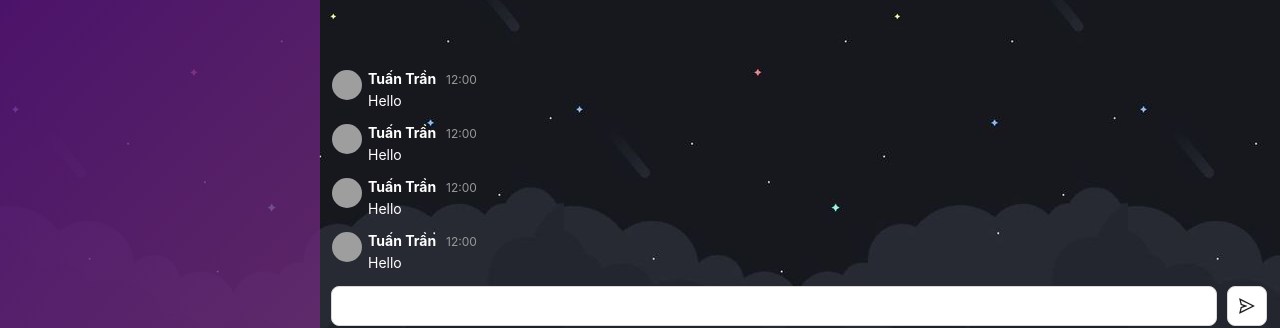
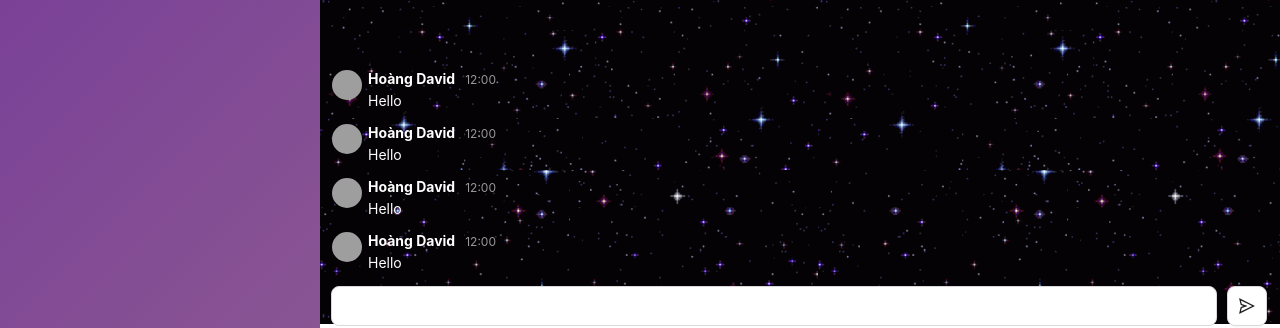
Before and after one commit to Kaicity/chat-app, a React (Vite) app: page / in a window 1280 px wide. Shown: the part 460-788 px from the top of the page. Built offline with nearby package versions, Linux system fonts and the light colour scheme; no server answers; the database is empty; sample sign-in values are in the browser's storage; grey boxes are pictures that could not be loaded.

Commit message:
complete addroomlist

```diff
--- a/src/App.jsx
+++ b/src/App.jsx
@@ -3,15 +3,20 @@ import Login from "./components/Login";
 import { Routes, Route, BrowserRouter } from "react-router-dom";
 import ChatRoom from "./components/ChatRoom";
 import AuthProvider from "./Context/AuthProvider";
+import AppProvider from "./Context/AppProvider";
+import AddRoom from "./components/Modals/AddRoom";
 
 function App() {
   return (
     <BrowserRouter>
       <AuthProvider>
-        <Routes>
-          <Route path="/login" element={<Login />} />
-          <Route path="/" element={<ChatRoom />} />
-        </Routes>
+        <AppProvider>
+          <Routes>
+            <Route path="/login" element={<Login />} />
+            <Route path="/" element={<ChatRoom />} />
+          </Routes>
+          <AddRoom />
+        </AppProvider>
       </AuthProvider>
     </BrowserRouter>
   );
--- /dev/null
+++ b/src/Context/AppProvider.jsx
@@ -0,0 +1,33 @@
+import React, { createContext, useMemo, useContext, useState } from "react";
+import { useNavigate } from "react-router-dom";
+import { Spin } from "antd";
+import { AuthContext } from "./AuthProvider";
+import UseFirestore from "../hooks/UseFirestore";
+
+export const AppContext = createContext();
+
+export default function AppProvider({ children }) {
+  const user = useContext(AuthContext);
+  const { uid } = user;
+
+  //using modal every component can using everywhere
+  const [isAddRoomVisible, setIsAddRoomVisible] = useState(false);
+
+  const roomsCondition = useMemo(() => {
+    return {
+      fieldName: "members",
+      operator: "array-contains",
+      compareValue: uid,
+    };
+  }, [uid]);
+
+  const rooms = UseFirestore("rooms", roomsCondition);
+
+  return (
+    <AppContext.Provider
+      value={{ rooms, isAddRoomVisible, setIsAddRoomVisible }}
+    >
+      {children}
+    </AppContext.Provider>
+  );
+}
--- a/src/components/ChatRoom/ChatWindow.jsx
+++ b/src/components/ChatRoom/ChatWindow.jsx
@@ -3,6 +3,7 @@ import React from "react";
 import styled from "styled-components";
 import { Avatar, Button, Form, Input, Tooltip } from "antd";
 import Message from "./Message";
+import bgImage from "../../assets/bggif.gif";
 
 const HeaderStyled = styled.div`
   display: flex;
@@ -40,12 +41,12 @@ const ButtonGroupStyled = styled.div`
   }
 
   .avatar-group {
-
   }
 `;
 
 const WrapperStyled = styled.div`
   height: 98vh;
+  background-image: url(${bgImage});
 `;
 
 const ContentStyled = styled.div`
@@ -100,7 +101,7 @@ function ChatWindow() {
             max={{ count: 2 }}
             className="avatar-group"
           >
-            <Tooltip className="tooltip" title="Tuấn Trần">
+            <Tooltip className="tooltip" title="Hoàng David">
               <Avatar
                 className="avatar"
                 src="https://avatars.githubusercontent.com/u/110616304?s=80&v=4m"
@@ -132,28 +133,28 @@ function ChatWindow() {
         <MessageListStyled>
           <Message
             text="Hello"
-            displayName="Tuấn Trần"
+            displayName="Hoàng David"
             createdAt="12:00"
             photoURL="https://avatars.githubusercontent.com/u/110616304?s=80&v=4"
           />
 
           <Message
             text="Hello"
-            displayName="Tuấn Trần"
+            displayName="Hoàng David"
             createdAt="12:00"
             photoURL="https://avatars.githubusercontent.com/u/110616304?s=80&v=4"
           />
 
           <Message
             text="Hello"
-            displayName="Tuấn Trần"
+            displayName="Hoàng David"
             createdAt="12:00"
             photoURL="https://avatars.githubusercontent.com/u/110616304?s=80&v=4"
           />
 
           <Message
             text="Hello"
-            displayName="Tuấn Trần"
+            displayName="Hoàng David"
             createdAt="12:00"
             photoURL="https://avatars.githubusercontent.com/u/110616304?s=80&v=4"
           />
--- a/src/components/ChatRoom/RoomList.jsx
+++ b/src/components/ChatRoom/RoomList.jsx
@@ -2,8 +2,7 @@ import React, { useContext, useMemo } from "react";
 import { Collapse, Typography, Button } from "antd";
 import styled from "styled-components";
 import { PlusCircleOutlined } from "@ant-design/icons";
-import { AuthContext } from "../../Context/AuthProvider";
-import UseFirestore from "../../hooks/UseFirestore";
+import { AppContext } from "../../Context/AppProvider";
 
 const { Panel } = Collapse;
 
@@ -31,27 +30,11 @@ const TypographyStyled = styled(Typography.Link)`
 `;
 
 function RoomList() {
-  const user = useContext(AuthContext);
-  const { uid } = user;
+  const { rooms, setIsAddRoomVisible } = useContext(AppContext);
 
-  // Cau truc cua mot collection room
-  // name: 'room-name'
-  // desscription: 'mo ta'
-  // member : '[user1, user2]'
-
-  const roomsCondition = useMemo(() => {
-    return {
-      fieldName: "members",
-      operator: "array-contains",
-      compareValue: uid,
-    };
-  }, [uid]);
-
-  const rooms = UseFirestore("rooms", roomsCondition);
-
-  console.log({ rooms });
-
-  const handleAddRoom = () => {};
+  const handleAddRoom = () => {
+    setIsAddRoomVisible(true);
+  };
 
   return (
     <Collapse ghost defaultActiveKey={[1]}>
--- a/src/components/Login/index.jsx
+++ b/src/components/Login/index.jsx
@@ -25,6 +25,7 @@ import styled from "styled-components";
 import facebook from "../../assets/facebook.png";
 import google from "../../assets/google.png";
 import { addDocument } from "../../firebase/service";
+import bgLoginImage from "../../assets/chatbg.jpg";
 
 // Initialize Firebase authentication
 const auth = getAuth(app);
@@ -114,7 +115,13 @@ export default function Login() {
     }
   `;
 
+  const WrapperStyled = styled.div`
+    height: 100vh;
+    background-image: url(${bgLoginImage});
+  `;
+
   return (
+    <WrapperStyled>
       <Row justify="center" align="middle" style={{ height: "100vh" }}>
         <Col xs={22} sm={18} md={14} lg={10} xl={8}>
           <Card
@@ -223,5 +230,6 @@ export default function Login() {
           </Card>
         </Col>
       </Row>
+    </WrapperStyled>
   );
 }
--- /dev/null
+++ b/src/components/Modals/AddRoom.jsx
@@ -0,0 +1,59 @@
+import React, { useContext } from "react";
+import { Form, Input, Modal } from "antd";
+import { AppContext } from "../../Context/AppProvider";
+import { addDocumentGenerateAutoId } from "../../firebase/service";
+import { db } from "../../firebase/config";
+import { AuthContext } from "../../Context/AuthProvider";
+
+export default function () {
+  const { isAddRoomVisible, setIsAddRoomVisible } = useContext(AppContext);
+  const user = useContext(AuthContext);
+  const [form] = Form.useForm();
+
+  const handleOk = async () => {
+    //Form submit
+    try {
+      const formValues = await form.validateFields();
+      const { uid } = user;
+
+      //Using service add document firebase
+      addDocumentGenerateAutoId(db, "rooms", { ...formValues, members: [uid] });
+
+      setIsAddRoomVisible(false);
+      form.resetFields();
+    } catch (error) {
+      console.error("Form validation failed ", error);
+    }
+  };
+
+  const handleCancel = () => {
+    setIsAddRoomVisible(false);
+  };
+
+  return (
+    <div>
+      <Modal
+        title="Tạo phòng mới"
+        visible={isAddRoomVisible}
+        onOk={handleOk}
+        onCancel={handleCancel}
+        okText="Submit"
+        cancelText="Cancel"
+      >
+        <Form form={form} layout="vertical">
+          <Form.Item
+            label="Tên phòng"
+            name="name"
+            rules={[{ required: true, message: "Vui lòng nhập tên phòng !" }]}
+          >
+            <Input placeholder="Nhập tên phòng" />
+          </Form.Item>
+
+          <Form.Item label="Mô tả" name="description">
+            <Input.TextArea placeholder="Nhập mô tả" />
+          </Form.Item>
+        </Form>
+      </Modal>
+    </div>
+  );
+}
--- a/src/firebase/config.js
+++ b/src/firebase/config.js
@@ -12,6 +12,7 @@ import {
   where,
   orderBy,
   onSnapshot,
+  addDoc
 } from "firebase/firestore";
 import { getAnalytics } from "firebase/analytics";
 
@@ -31,7 +32,7 @@ const app = initializeApp(firebaseConfig);
 
 const auth = getAuth(app);
 const db = getFirestore(app);
-
+7
 if (
   window.location.hostname === "127.0.0.1" ||
   window.location.hostname === "localhost"
@@ -53,6 +54,7 @@ export {
   where,
   orderBy,
   onSnapshot,
+  addDoc
 };
 
 export default app;
--- a/src/firebase/service.js
+++ b/src/firebase/service.js
@@ -1,4 +1,4 @@
-import { doc, setDoc, getDoc, getDocs, collection } from "../firebase/config";
+import { doc, setDoc, getDocs, collection, addDoc } from "../firebase/config";
 import { Timestamp } from "firebase/firestore";
 
 export const addDocument = async (db, collection, data) => {
@@ -14,6 +14,18 @@ export const addDocument = async (db, collection, data) => {
       },
       { merge: true } // su dung merge cho update khi document nay ton tai
     );
+  } catch (error) {
+    console.error("Error when saving with data", error);
+  }
+};
+
+export const addDocumentGenerateAutoId = async (db, collectionName, data) => {
+  try {
+    // Use addDoc to add a new document with an auto-generated ID
+    await addDoc(collection(db, collectionName), {
+      ...data,
+      createdAt: Timestamp.now(),
+    });
   } catch (error) {
     console.error("Error when saving with data", error);
   }
--- a/src/index.css
+++ b/src/index.css
@@ -6,7 +6,6 @@
 
 
   background-repeat: repeat;
-  background-image: url(assets/chatbg.jpg);
   height: 100vh;
 }
 
```
Also changed, not shown: src/assets/bggif.gif (added). Lines whose indentation alone changed are shown as unchanged.
